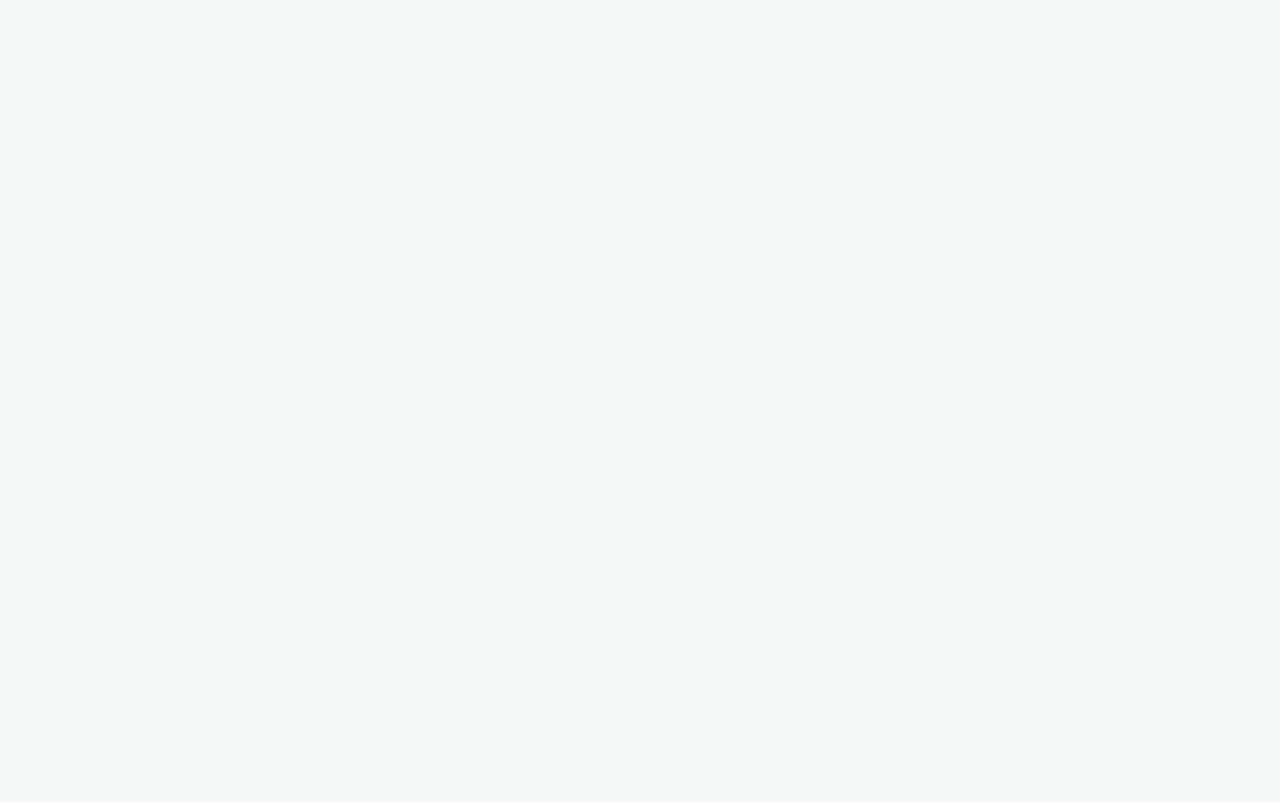
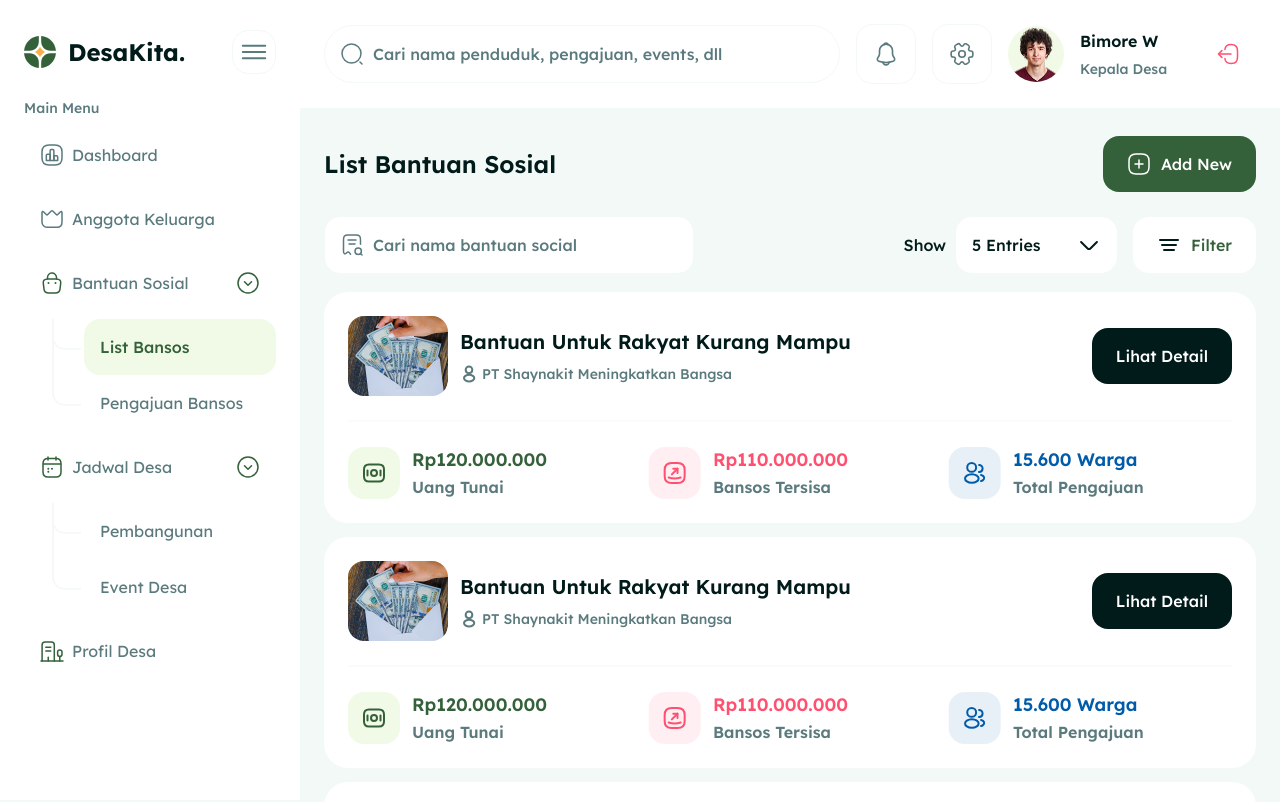
Before and after one commit to azzamdinabdillah/desakita-react-strapi, a React (Vite) app in the folder frontend/: page /head-family/social-donate/list-social-donate in a window 1280 px wide. Before the commit this address had no page. Shown: the top 802 px of the page. Built offline with nearby package versions, Linux system fonts and the light colour scheme.

Commit message:
feat: add list-social-donate index page

```diff
--- a/frontend/src/layouts/SidebarHeadFamily.tsx
+++ b/frontend/src/layouts/SidebarHeadFamily.tsx
@@ -31,7 +31,7 @@ export default function SidebarHeadFamily({
       subMenu: [
         {
           menu: "List Bansos",
-          link: "/social-donate/list-social-donate",
+          link: "/head-family/social-donate/list-social-donate",
         },
         {
           menu: "Pengajuan Bansos",
@@ -105,8 +105,6 @@ export default function SidebarHeadFamily({
           </h2>
 
           {menus.map((menu, index) => {
-            console.log("menu link", menu.link);
-
             return (
               <div
                 onClick={() => {
--- a/frontend/src/main.tsx
+++ b/frontend/src/main.tsx
@@ -12,6 +12,7 @@ import ManageHeadHouse from "./pages/head-village/head-house/resources/ManageHea
 import CreateHeadHouse from "./pages/head-village/head-house/resources/CreateHeadHouse.tsx";
 import "react-datepicker/dist/react-datepicker.css";
 import ListSocialDonate from "./pages/head-village/social-donate/list-social-donate/ListSocialDonate.tsx";
+import ListSocialDonateHeadFamily from "./pages/head-family/social-donate/list-social-donate/ListSocialDonate.tsx";
 import ManageSocialDonate from "./pages/head-village/social-donate/list-social-donate/resources/ManageSocialDonate.tsx";
 import CreateSocialDonate from "./pages/head-village/social-donate/list-social-donate/resources/CreateSocialDonate.tsx";
 import ApplicantSocialDonate from "./pages/head-village/social-donate/applicant-social-donate/ApplicantSocialDonate.tsx";
@@ -122,6 +123,32 @@ createRoot(document.getElementById("root")!).render(
               element={<CreateFamilyMember />}
             />
           </Route>
+
+          <Route path="social-donate">
+            <Route path="list-social-donate">
+              <Route index element={<ListSocialDonateHeadFamily />} />
+              <Route
+                path="manage-social-donate"
+                element={<ManageSocialDonate />}
+              />
+              <Route
+                path="create-social-donate"
+                element={<CreateSocialDonate />}
+              />
+            </Route>
+
+            <Route path="applicant-social-donate">
+              <Route index element={<ApplicantSocialDonate />} />
+              <Route
+                path="manage-applicant-social-donate"
+                element={<ManageApplicantSocialDonate />}
+              />
+              <Route
+                path="create-applicant-social-donate"
+                element={<CreateSocialDonate />}
+              />
+            </Route>
+          </Route>
         </Route>
       </Routes>
     </BrowserRouter>
--- /dev/null
+++ b/frontend/src/pages/head-family/social-donate/list-social-donate/ListSocialDonate.tsx
@@ -0,0 +1,158 @@
+import { Link } from "react-router";
+import TitlePage from "../../../../components/TitlePage";
+import Button from "../../../../components/Button";
+import Inputs from "../../../../components/Inputs";
+import CardItemGeneral from "../../../../components/CardItemGeneral";
+import DetailsList from "../../../../components/DetailsList";
+
+export default function ListSocialDonate() {
+  return (
+    <div className="flex flex-col gap-6">
+      <TitlePage
+        title="List Bantuan Sosial"
+        leftElement={
+          <Link to={"/social-donate/list-social-donate/create-social-donate"}>
+            <Button variant="green">
+              <img className="w-5 lg:w-6" src="/icons/add-square.svg" alt="" />
+              Add New
+            </Button>
+          </Link>
+        }
+      />
+
+      <div className="flex flex-col">
+        <div className="top flex flex-wrap justify-between items-center gap-3">
+          <div className="md:max-w-[370px] w-full">
+            <Inputs
+              type="text"
+              isIconLeft={true}
+              icons="/icons/receipt-search.svg"
+              placeholder="Cari nama bantuan social"
+              customClass="bg-white"
+            />
+          </div>
+
+          <div className="flex items-center gap-4">
+            <div className="flex items-center gap-[10px]">
+              <p className="text-16 font-medium text-black">Show</p>
+              <div className="relative">
+                <img
+                  src="/icons/arrow-down.svg"
+                  alt=""
+                  className="absolute right-4 top-1/2 transform -translate-y-1/2 pointer-events-none w-5 lg:w-6"
+                />
+                <select
+                  name=""
+                  id=""
+                  className="appearance-none rounded-2xl pr-10 lg:pr-14 bg-white p-3.5 lg:p-4 text-black font-medium text-16 w-full"
+                >
+                  <option value="">5 Entries</option>
+                  <option value="">10 Entries</option>
+                  <option value="">50 Entries</option>
+                  <option value="">500 Entries</option>
+                </select>
+              </div>
+            </div>
+
+            <Button variant="white">
+              <img src="/icons/filter.svg" alt="" />
+              Filter
+            </Button>
+          </div>
+        </div>
+
+        <div className="overflow-x-auto w-full mt-1">
+          <table className="border-separate border-spacing-y-[14px] table-auto w-full">
+            <tbody>
+              {Array.from({ length: 5 }).map((_, index) => (
+                <tr key={index} className="bg-white w-full">
+                  <td>
+                    <div className="flex gap-4 lg:gap-6 flex-col w-full">
+                      <div className="flex justify-between items-center flex-wrap gap-4">
+                        <CardItemGeneral
+                          imgSize="w-[70px] lg:w-[100px] h-[60px] lg:h-[80px]"
+                          image="/images/bansos-1.png"
+                          title="Bantuan Untuk Rakyat Kurang Mampu"
+                          subTitleMaxWidth="max-w-[100%]"
+                          titleMaxWidth="max-w-[100%]"
+                          subTitle={
+                            <div className="gap-1 flex items-center w-full">
+                              <img
+                                src="/icons/profile-sm.svg"
+                                alt=""
+                                className="w-3.5 lg:w-4.5"
+                              />
+                              <p className="text-secondary-text-color text-14 font-medium w-full flex-grow">
+                                PT Shaynakit Meningkatkan Bangsa
+                              </p>
+                            </div>
+                          }
+                        />
+
+                        <Link
+                          to={
+                            "/social-donate/list-social-donate/manage-social-donate"
+                          }
+                        >
+                          <Button variant="black">Lihat Detail</Button>
+                        </Link>
+                      </div>
+
+                      <hr />
+
+                      <div className="flex items-center w-full gap-6 lg:gap-4 lg:grid grid-cols-3 whitespace-nowrap">
+                        <div className="w-max flex-grow">
+                          <DetailsList
+                            titleColor="text-dark-green"
+                            icon="/icons/money.svg"
+                            title="Rp120.000.000"
+                            value="Uang Tunai"
+                          />
+                        </div>
+
+                        <div className="w-max flex-grow">
+                          <DetailsList
+                            titleColor="text-soft-red"
+                            icon="/icons/send-square-2.svg"
+                            title="Rp110.000.000"
+                            value="Bansos Tersisa"
+                          />
+                        </div>
+
+                        <div className="w-max flex-grow">
+                          <DetailsList
+                            titleColor="text-blue"
+                            icon="/icons/profile-2user-blue-bg.svg"
+                            title="15.600 Warga"
+                            value="Total Pengajuan"
+                          />
+                        </div>
+                      </div>
+                    </div>
+                  </td>
+                </tr>
+              ))}
+            </tbody>
+          </table>
+        </div>
+
+        <div className="flex gap-3 text-16 font-semibold text-dark-green items-center mt-3 lg:mt-6 justify-center lg:justify-end">
+          <img
+            src="/icons/pagination-right.svg"
+            alt=""
+            className="rotate-180"
+          />
+          {Array.from({ length: 3 }, (_, index) => (
+            <div
+              key={index}
+              className="w-[44px] hover:bg-soft-green hover:text-white transition-all cursor-pointer h-[44px] rounded-full bg-foreshadow flex items-center justify-center"
+            >
+              {index + 1}
+            </div>
+          ))}
+          <img src="/icons/pagination-right.svg" alt="" />
+        </div>
+      </div>
+    </div>
+  );
+}
```
Also changed, not shown: frontend/public/icons/send-square-2.svg (added).
